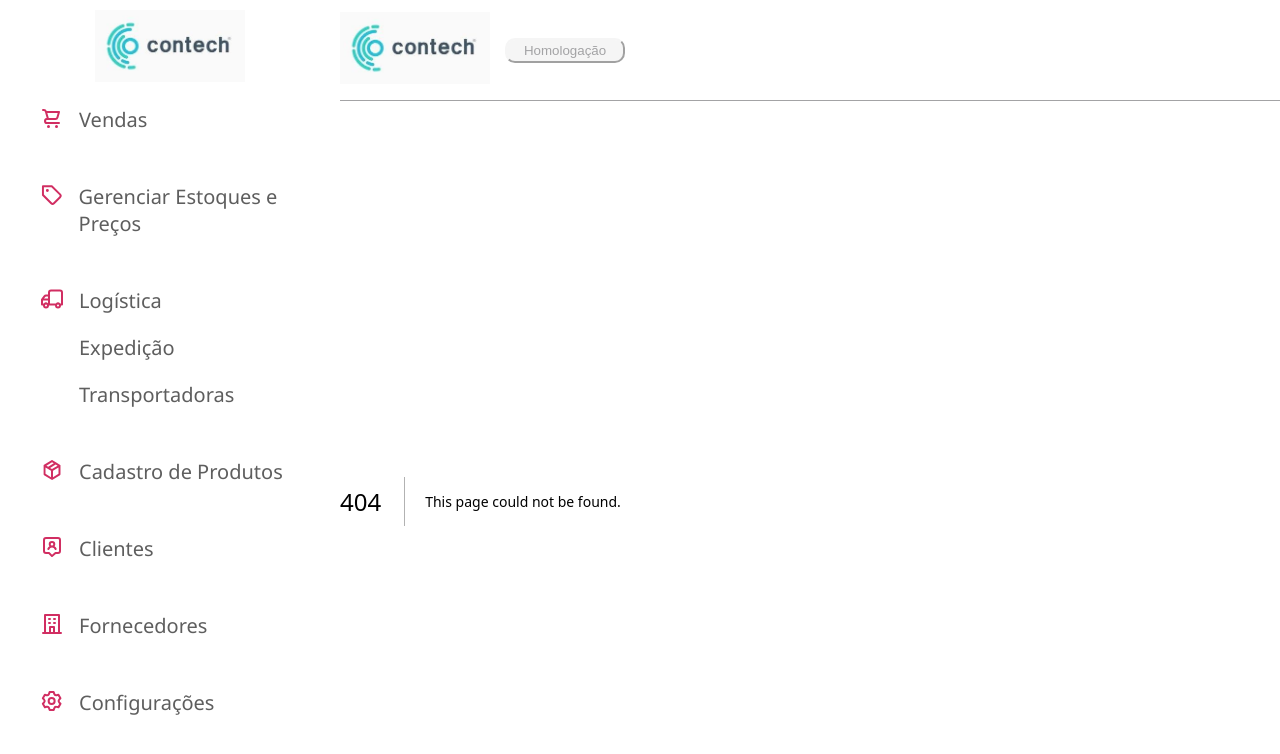
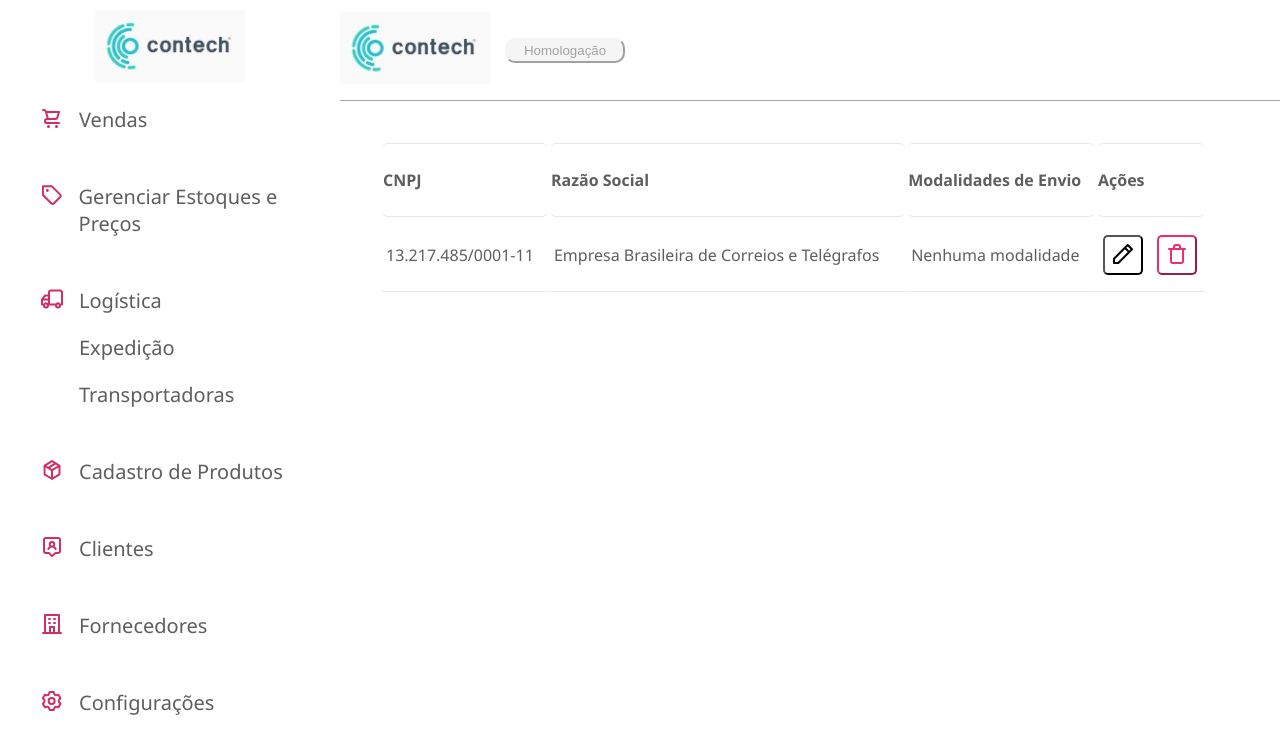
Before and after one commit to robsoncmoraes/projetosite, a Next.js app: page /Logistica/TransportTable in a window 1280 px wide. Before the commit this address had no page. Shown: the top 754 px of the page. Built offline with nearby package versions, Linux system fonts and the light colour scheme.

Commit message:
Página da Transportadora
Finalizando os componentes para a pagina da transportadora

```diff
--- a/src/components/Header/Header.tsx
+++ b/src/components/Header/Header.tsx
@@ -7,7 +7,6 @@ import { UilLayerGroup } from "@iconscout/react-unicons";
 import { UilQuestionCircle } from "@iconscout/react-unicons";
 import { UilBell } from "@iconscout/react-unicons";
 import HelpContent from "./HelpContent";
-import Help from "./Help";
 
 export default function Header() {
   return (
--- /dev/null
+++ b/src/pages/Logistica/TransportTable.tsx
@@ -0,0 +1,38 @@
+import styles from "./transportTable.module.css";
+import { UilPen } from "@iconscout/react-unicons";
+import { UilTrash } from "@iconscout/react-unicons";
+
+export default function transportTable() {
+  return (
+    <div className={styles.general}>
+      <table className={styles.table}>
+        <thead>
+          <tr align="left">
+            <th className={styles.theadth}>CNPJ</th>
+            <th className={styles.theadth}>Razão Social</th>
+            <th className={styles.theadth}>Modalidades de Envio</th>
+            <th className={styles.theadth}>Ações</th>
+          </tr>
+        </thead>
+
+        <tbody>
+          <tr>
+            <td className={styles.tbodytd}>13.217.485/0001-11</td>
+            <td className={styles.tbodytd}>
+              Empresa Brasileira de Correios e Telégrafos
+            </td>
+            <td className={styles.tbodytd}>Nenhuma modalidade</td>
+            <td className={styles.btnAlign}>
+              <button className={styles.buttonedit}>
+                <UilPen />
+              </button>{" "}
+              <button className={styles.buttonerase}>
+                <UilTrash />
+              </button>
+            </td>
+          </tr>
+        </tbody>
+      </table>
+    </div>
+  );
+}
--- /dev/null
+++ b/src/pages/Logistica/TransportTableNone.module.css
@@ -0,0 +1,69 @@
+.table {
+    width: 100%;
+    margin-top: 40px;
+    margin-left: 40px;
+    margin-right: 10px;
+
+}
+
+.theadth {
+    border-bottom: 1px solid #e8e8e9;
+    border-top: 1px solid #e8e8e9;
+    border-left: 1px solid #e8e8e9;
+    border-right: 1px solid #e8e8e9;
+    border-inline: 0px;
+    border-radius: 6px;
+    cursor: pointer;
+    color: rgb(94, 94, 94);
+    padding-bottom: 25px;
+    padding-top: 25px;
+
+}
+
+.tbodytr:hover {
+    background-color: #eee;
+
+
+}
+
+.tbodytd {
+    border-bottom: 1px solid #e8e8e9;
+    color: rgb(94, 94, 94);
+    padding: 4px;
+    padding-top: 25px;
+    padding-bottom: 25px;
+}
+
+.buttonedit {
+    background: white;
+    color: black;
+    border-style: 1px;
+    height: 40px;
+    width: 40px;
+    text-shadow: none;
+    border-radius: 5px;
+    margin: 5px;
+    cursor: pointer;
+    margin-right: 10px;
+
+}
+
+.buttonerase {
+    background: white;
+    color: #ed2e6d;
+    border-style: 1px;
+    border-color: #ed2e6d;
+    height: 40px;
+    width: 40px;
+    text-shadow: none;
+    border-radius: 5px;
+    cursor: pointer;
+}
+
+.btnAlign {
+    border-bottom: 1px solid #e8e8e9;
+}
+
+.searchnone {
+    padding-top: 40px;
+}
--- /dev/null
+++ b/src/pages/Logistica/transportTable.module.css
@@ -0,0 +1,65 @@
+.table {
+    width: 100%;
+    margin-top: 40px;
+    margin-left: 40px;
+    margin-right: 10px;
+
+}
+
+.theadth {
+    border-bottom: 1px solid #e8e8e9;
+    border-top: 1px solid #e8e8e9;
+    border-left: 1px solid #e8e8e9;
+    border-right: 1px solid #e8e8e9;
+    border-inline: 0px;
+    border-radius: 6px;
+    cursor: pointer;
+    color: rgb(94, 94, 94);
+    padding-bottom: 25px;
+    padding-top: 25px;
+
+}
+
+.tbodytr:hover {
+    background-color: #eee;
+
+
+}
+
+.tbodytd {
+    border-bottom: 1px solid #e8e8e9;
+    color: rgb(94, 94, 94);
+    padding: 4px;
+    padding-top: 25px;
+    padding-bottom: 25px;
+}
+
+.buttonedit {
+    background: white;
+    color: black;
+    border-style: 1px;
+    height: 40px;
+    width: 40px;
+    text-shadow: none;
+    border-radius: 5px;
+    margin: 5px;
+    cursor: pointer;
+    margin-right: 10px;
+
+}
+
+.buttonerase {
+    background: white;
+    color: #ed2e6d;
+    border-style: 1px;
+    border-color: #ed2e6d;
+    height: 40px;
+    width: 40px;
+    text-shadow: none;
+    border-radius: 5px;
+    cursor: pointer;
+}
+
+.btnAlign {
+    border-bottom: 1px solid #e8e8e9;
+}
```
Also changed, not shown: src/pages/Logistica/TransportTableNone.tsx (added, +26 -0 lines), src/pages/Logistica/transportadora.tsx (+7 -1 lines), public/images/searchnone.png (added), src/pages/Logistica/table.txt (added).
